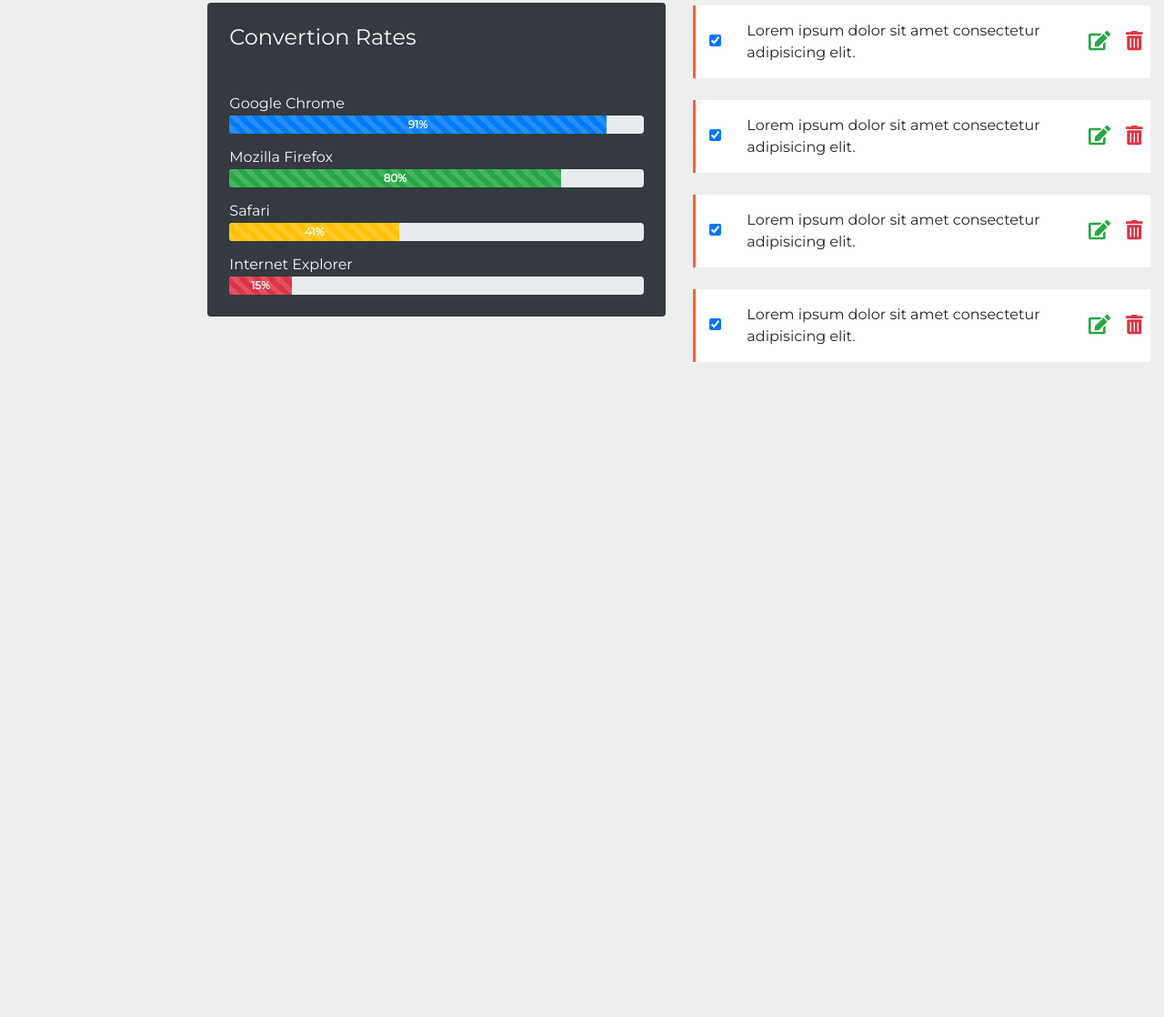
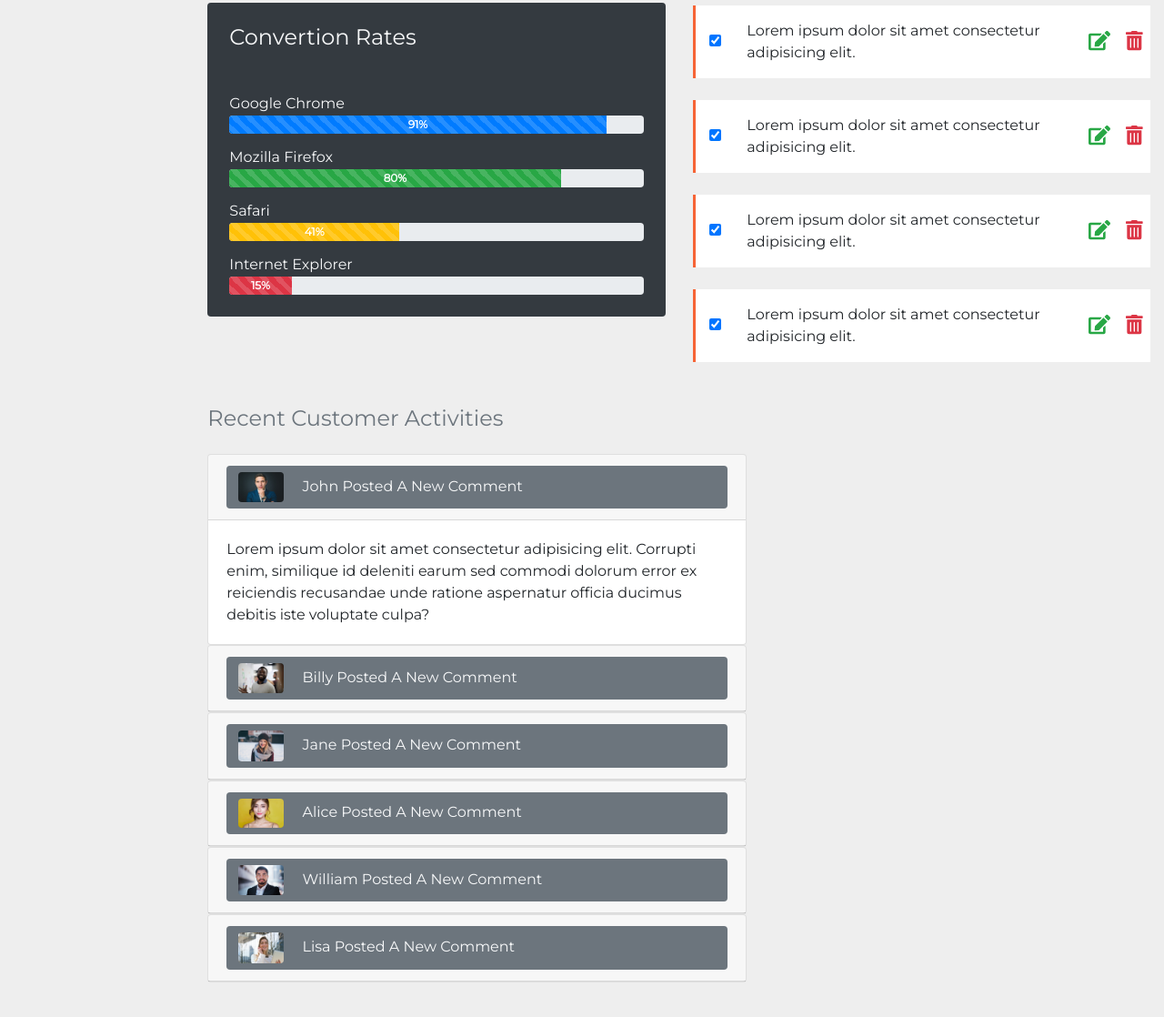
Before and after one commit to Jasenpan1987/bootstrap-partII, a plain HTML site: page index.html in a window 1280 px wide. Shown: the part 877-1995 px from the top of the page at 91% size. Before the commit the page ends 1323 px from the top, so only its background shows below. Drawn offline with nearby package versions, Linux system fonts and the light colour scheme.

Commit message:
accordion

```diff
--- a/index.html
+++ b/index.html
@@ -574,6 +574,108 @@
     </div>
   </section>
   <!-- progress task-list ends  -->
+
+  <!-- activity and quick post start -->
+  <section>
+    <div class="container-fluid mb-5">
+      <div class="row">
+        <div class="col-xl-10 col-lg-9 col-md-8 ml-auto">
+          <div class="row">
+            <div class="col-xl-7">
+              <h4 class="text-muted text-capitalize mb-4">Recent customer activities</h4>
+              <div id="accordion">
+                <div class="card">
+                  <div class="card-header">
+                    <button class="btn btn-block bg-secondary text-light text-left" data-toggle="collapse" data-target="#collapse1">
+                      <img src="images/cust1.jpeg" alt="customer1" width="50" class="mr-3 rounded"> John Posted A New Comment
+                    </button>
+                  </div>
+                  <div class="collapse show" id="collapse1" data-parent="#accordion">
+                    <div class="card-body">
+                      Lorem ipsum dolor sit amet consectetur adipisicing elit. Corrupti enim, similique id deleniti earum sed commodi dolorum error
+                      ex reiciendis recusandae unde ratione aspernatur officia ducimus debitis iste voluptate culpa?
+                    </div>
+                  </div>
+                </div>
+
+                <div class="card">
+                  <div class="card-header">
+                    <button class="btn btn-block bg-secondary text-light text-left" data-toggle="collapse" data-target="#collapse2">
+                      <img src="images/cust2.jpeg" alt="customer2" width="50" class="mr-3 rounded"> Billy Posted A New Comment
+                    </button>
+                  </div>
+                  <div class="collapse" id="collapse2" data-parent="#accordion">
+                    <div class="card-body">
+                      Lorem ipsum dolor sit amet consectetur adipisicing elit. Corrupti enim, similique id deleniti earum sed commodi dolorum error
+                      ex reiciendis recusandae unde ratione aspernatur officia ducimus debitis iste voluptate culpa?
+                    </div>
+                  </div>
+                </div>
+
+                <div class="card">
+                  <div class="card-header">
+                    <button class="btn btn-block bg-secondary text-light text-left" data-toggle="collapse" data-target="#collapse3">
+                      <img src="images/cust3.jpeg" alt="customer3" width="50" class="mr-3 rounded"> Jane Posted A New Comment
+                    </button>
+                  </div>
+                  <div class="collapse" id="collapse3" data-parent="#accordion">
+                    <div class="card-body">
+                      Lorem ipsum dolor sit amet consectetur adipisicing elit. Corrupti enim, similique id deleniti earum sed commodi dolorum error
+                      ex reiciendis recusandae unde ratione aspernatur officia ducimus debitis iste voluptate culpa?
+                    </div>
+                  </div>
+                </div>
+
+                <div class="card">
+                  <div class="card-header">
+                    <button class="btn btn-block bg-secondary text-light text-left" data-toggle="collapse" data-target="#collapse4">
+                      <img src="images/cust4.jpeg" alt="customer4" width="50" class="mr-3 rounded"> Alice Posted A New Comment
+                    </button>
+                  </div>
+                  <div class="collapse" id="collapse4" data-parent="#accordion">
+                    <div class="card-body">
+                      Lorem ipsum dolor sit amet consectetur adipisicing elit. Corrupti enim, similique id deleniti earum sed commodi dolorum error
+                      ex reiciendis recusandae unde ratione aspernatur officia ducimus debitis iste voluptate culpa?
+                    </div>
+                  </div>
+                </div>
+
+                <div class="card">
+                  <div class="card-header">
+                    <button class="btn btn-block bg-secondary text-light text-left" data-toggle="collapse" data-target="#collapse5">
+                      <img src="images/cust5.jpeg" alt="customer5" width="50" class="mr-3 rounded"> William Posted A New Comment
+                    </button>
+                  </div>
+                  <div class="collapse" id="collapse5" data-parent="#accordion">
+                    <div class="card-body">
+                      Lorem ipsum dolor sit amet consectetur adipisicing elit. Corrupti enim, similique id deleniti earum sed commodi dolorum error
+                      ex reiciendis recusandae unde ratione aspernatur officia ducimus debitis iste voluptate culpa?
+                    </div>
+                  </div>
+                </div>
+
+                <div class="card">
+                  <div class="card-header">
+                    <button class="btn btn-block bg-secondary text-light text-left" data-toggle="collapse" data-target="#collapse6">
+                      <img src="images/cust6.jpeg" alt="customer6" width="50" class="mr-3 rounded"> Lisa Posted A New Comment
+                    </button>
+                  </div>
+                  <div class="collapse" id="collapse6" data-parent="#accordion">
+                    <div class="card-body">
+                      Lorem ipsum dolor sit amet consectetur adipisicing elit. Corrupti enim, similique id deleniti earum sed commodi dolorum error
+                      ex reiciendis recusandae unde ratione aspernatur officia ducimus debitis iste voluptate culpa?
+                    </div>
+                  </div>
+                </div>
+              </div>
+            </div>
+            <div class="col-xl-5"></div>
+          </div>
+        </div>
+      </div>
+    </div>
+  </section>
+  <!-- activity and quick post ends  -->
   <script src="https://code.jquery.com/jquery-3.3.1.slim.min.js" integrity="sha384-q8i/X+965DzO0rT7abK41JStQIAqVgRVzpbzo5smXKp4YfRvH+8abtTE1Pi6jizo"
     crossorigin="anonymous"></script>
   <script src="https://cdnjs.cloudflare.com/ajax/libs/popper.js/1.14.3/umd/popper.min.js" integrity="sha384-ZMP7rVo3mIykV+2+9J3UJ46jBk0WLaUAdn689aCwoqbBJiSnjAK/l8WvCWPIPm49"
```
